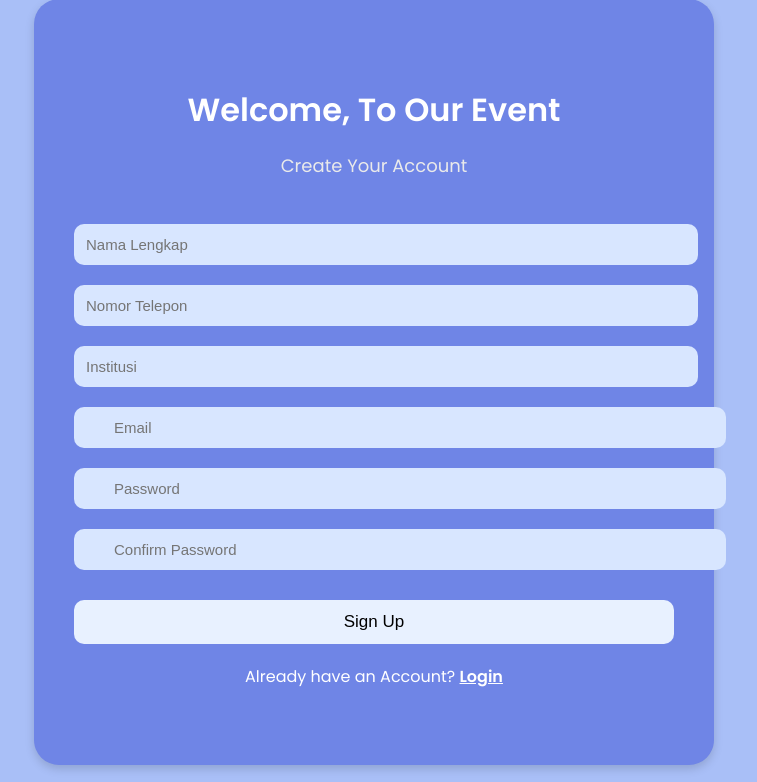
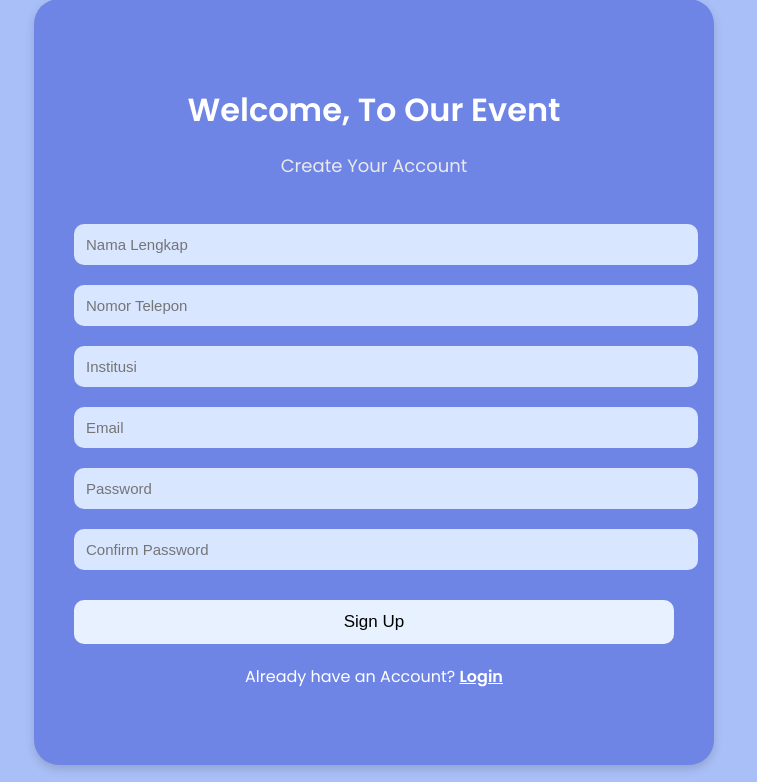
Before and after one commit to GianTechWizard/OursEvent, a PHP site: page /pages/register.html in a window 1280 px wide. Shown: the part 18-800 px from the top of the page, without its empty margins (266-1023 px from the left). Run offline with PHP 8.4, Linux system fonts and the light colour scheme.

Commit message:
Rapihin Length nya

```diff
--- a/Frontend/css/form.css
+++ b/Frontend/css/form.css
@@ -58,10 +58,6 @@ body {
     opacity: 0.7;
 }
 
-.input-with-icon {
-    padding-left: 40px;
-}
-
 .form-btn {
     width: 100%;
     padding: 12px;
```
